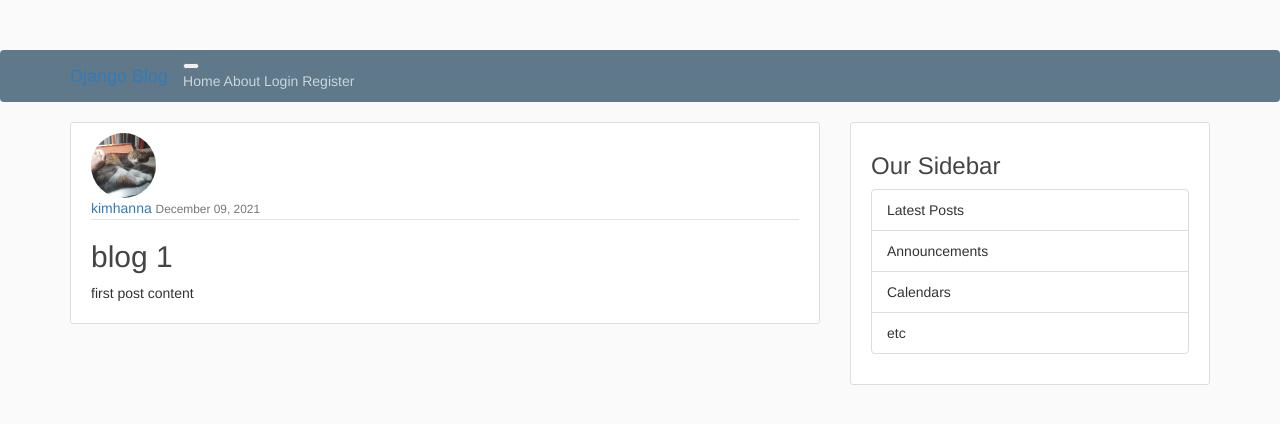
After one commit to kimhanna-git/django_blog, a Django app: page /post/1 in a window 1280 px wide. The commit adds this page. Shown: the top 424 px of the page. Run offline with Django 3.2, Linux system fonts and the light colour scheme; data comes from the database, SQL or seed files in the repository; some libraries are stand-ins or nearby versions.

Commit message:
specific post access

```diff
--- a/django_project/blog/templates/blog/home.html
+++ b/django_project/blog/templates/blog/home.html
@@ -8,7 +8,7 @@
             <a class="mr-2" href="#">{{ post.author }}</a>
         <small class="text-muted">{{ post.date_posted|date:"F d, Y" }}</small>
          </div>
-        <h2><a class="article-title" href="#">{{ post.title }}</a></h2>
+        <h2><a class="article-title" href="{% url 'post-detail' post.id %}">{{ post.title }}</a></h2>
         <p class="article-content">{{ post.content }}</p>
         </div>
     </article>
--- /dev/null
+++ b/django_project/blog/templates/blog/post_detail.html
@@ -0,0 +1,15 @@
+{% extends "blog/base.html" %}
+{% block content %}
+<article class="media content-section">
+        <img class ="img-circle article-img" src="{{ object.author.profile.image.url }}" width="150" height="150">
+        <div class="media-body">
+         <div class="article-metadata">
+            <a class="mr-2" href="#">{{ object.author }}</a>
+        <small class="text-muted">{{ object.date_posted|date:"F d, Y" }}</small>
+         </div>
+        <h2 class="article-title">{{ object.title }}</h2>
+        <p class="article-content">{{ object.content }}</p>
+        </div>
+</article>
+
+{% endblock content %}
--- a/django_project/blog/views.py
+++ b/django_project/blog/views.py
@@ -22,5 +22,6 @@ class PostDetailView(DetailView):
 
 
 
+
 def about(request):
     return render(request, 'blog/about.html', {'title': 'About'})
```
